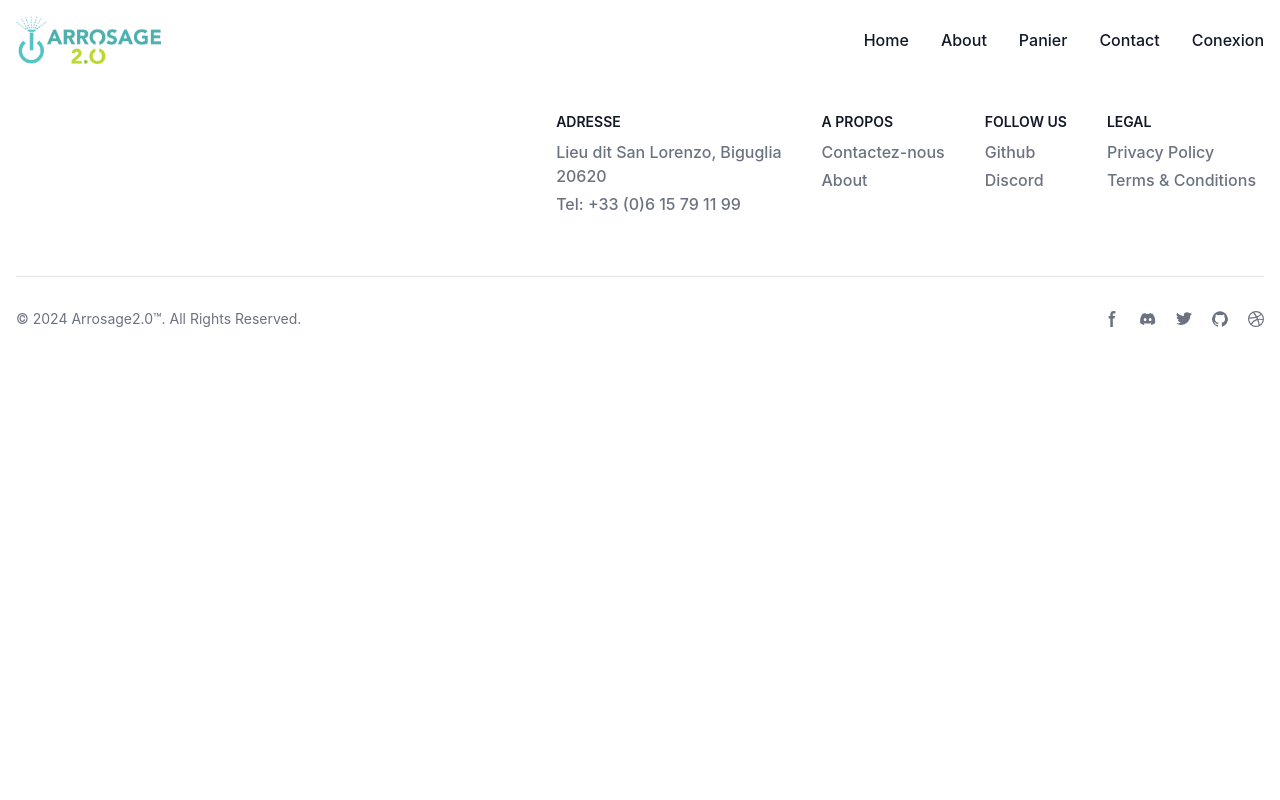
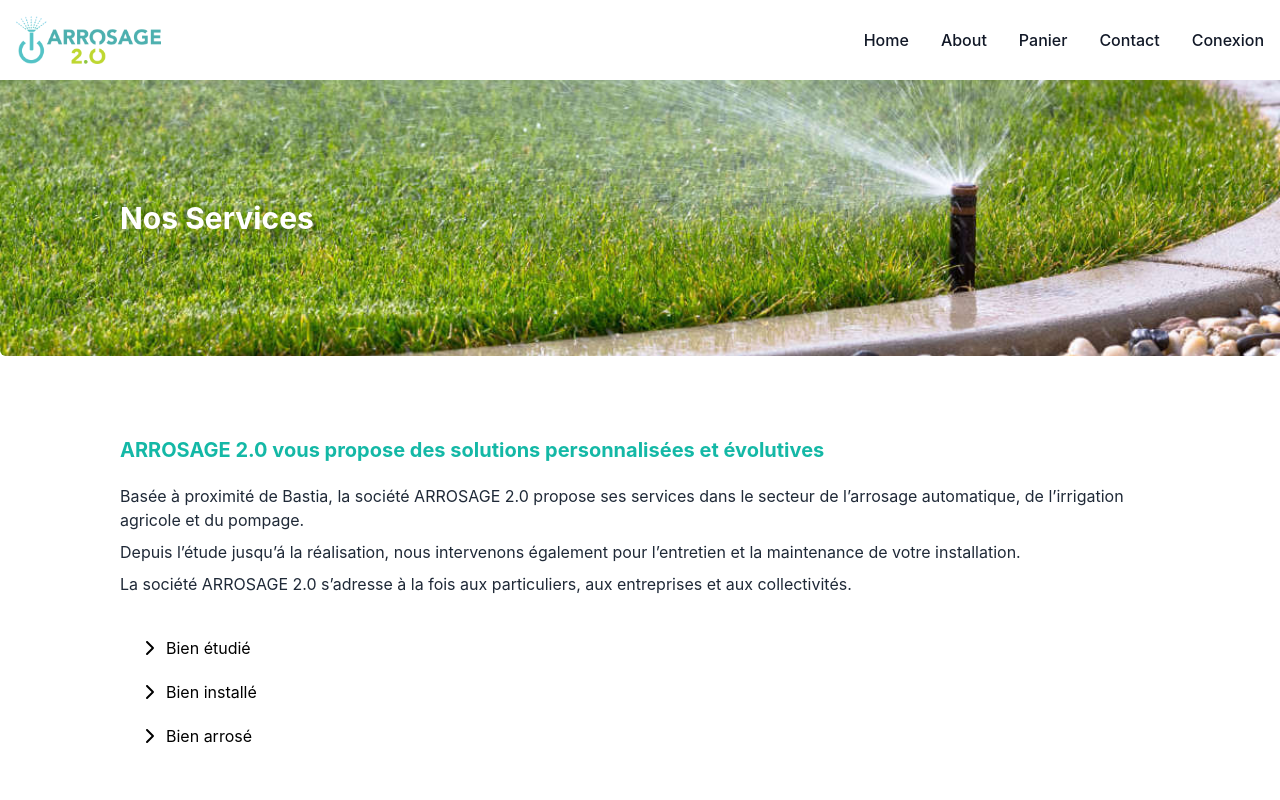
Before and after one commit to thibaultcorouge/Eshop, a React (Create React App) app in the folder front/arrosage2/: page /about in a window 1280 px wide. Shown: the top 800 px of the page. Built offline with nearby package versions, Linux system fonts and the light colour scheme.

Commit message:
adding About page with accordion adding user pages for next improvement wip on Carousel

```diff
--- a/front/arrosage2/package.json
+++ b/front/arrosage2/package.json
@@ -3,6 +3,11 @@
   "version": "0.1.0",
   "private": true,
   "dependencies": {
+    "@fortawesome/fontawesome-svg-core": "^6.5.1",
+    "@fortawesome/free-brands-svg-icons": "^6.5.1",
+    "@fortawesome/free-regular-svg-icons": "^6.5.1",
+    "@fortawesome/free-solid-svg-icons": "^6.5.1",
+    "@fortawesome/react-fontawesome": "^0.2.0",
     "@testing-library/jest-dom": "^5.17.0",
     "@testing-library/react": "^13.4.0",
     "@testing-library/user-event": "^13.5.0",
--- a/front/arrosage2/src/Routes.tsx
+++ b/front/arrosage2/src/Routes.tsx
@@ -3,6 +3,7 @@ import Home from "./pages/Home";
 import Contact from "./pages/Contact";
 import Signin from "./pages/Signin"
 import Signup from "./pages/Signup"
+import About from "./pages/About"
 
 function AppRoutes() {
     return (
@@ -11,6 +12,7 @@ function AppRoutes() {
             <Route path="/" element={<Home />} />
             <Route path="/signin" element={<Signin />}/>
             <Route path="/signup" element={<Signup />}/>
+            <Route path="/about" element={<About />} />
             <Route path="/contact" element={<Contact />} />
         </Routes>
     </BrowserRouter>
--- a/front/arrosage2/src/components/banner/banner.tsx
+++ b/front/arrosage2/src/components/banner/banner.tsx
@@ -28,7 +28,7 @@ function Banner() {
                         <a href="/" className="block py-2 px-3 text-gray-900 rounded hover:bg-gray-100 md:hover:bg-transparent md:border-0 md:hover:text-blue-700 md:p-0 dark:text-white md:dark:hover:text-blue-500 dark:hover:bg-gray-700 dark:hover:text-white md:dark:hover:bg-transparent" aria-current="page">Home</a>
                         </li>
                         <li>
-                        <a href="#" className="block py-2 px-3 text-gray-900 rounded hover:bg-gray-100 md:hover:bg-transparent md:border-0 md:hover:text-blue-700 md:p-0 dark:text-white md:dark:hover:text-blue-500 dark:hover:bg-gray-700 dark:hover:text-white md:dark:hover:bg-transparent">About</a>
+                        <a href="/about" className="block py-2 px-3 text-gray-900 rounded hover:bg-gray-100 md:hover:bg-transparent md:border-0 md:hover:text-blue-700 md:p-0 dark:text-white md:dark:hover:text-blue-500 dark:hover:bg-gray-700 dark:hover:text-white md:dark:hover:bg-transparent">About</a>
                         </li>
                         <li>
                         <a href="#" className="block py-2 px-3 text-gray-900 rounded hover:bg-gray-100 md:hover:bg-transparent md:border-0 md:hover:text-blue-700 md:p-0 dark:text-white md:dark:hover:text-blue-500 dark:hover:bg-gray-700 dark:hover:text-white md:dark:hover:bg-transparent">Panier</a>
--- /dev/null
+++ b/front/arrosage2/src/components/collapse/collapse.tsx
@@ -0,0 +1,38 @@
+import {useState} from "react"
+import { FontAwesomeIcon } from '@fortawesome/react-fontawesome'
+import { faChevronRight } from '@fortawesome/free-solid-svg-icons';
+import { faChevronDown } from '@fortawesome/free-solid-svg-icons';
+
+    interface IProps {
+        paragraphs: {
+            key: string;
+            title: string;
+            content: string;
+        }[];
+    }
+
+    const Collapsible: React.FC<IProps> = ({paragraphs}) => {
+        const [isOpen, setIsOpen] = useState<{[key: string]: boolean}>({});
+
+
+        const handleFilterOpening = (key: string) => {
+            setIsOpen((prev) => ({...prev, [key]: !prev[key]}))
+        };
+
+
+
+        return(
+            <div>
+                {paragraphs.map(({key, title, content}) => (
+                        <div className="m-5 " key={key}>
+                            <button className="flex items-center " type="button" onClick={() => handleFilterOpening(key)}>
+                                {isOpen[key] ? (<FontAwesomeIcon icon={faChevronDown} className="m-1"/>):(<FontAwesomeIcon icon={faChevronRight} className="m-1" />) }<h2 className="pl-2">{title}</h2>
+                            </button>
+                            {isOpen[key] && <div className="m-2">{content}</div>}
+                        </div>
+                ))}
+            </div>
+        );
+    };
+
+   export default Collapsible;
--- a/front/arrosage2/src/pages/About.tsx
+++ b/front/arrosage2/src/pages/About.tsx
@@ -1 +1,45 @@
-export{}
+import backgroundImage from "../assets/arrosage-banniere-services-3.jpg"
+import Collapse from "../components/collapse/collapse";
+function About() {
+
+    const paragraphs = [
+        {
+            key : "section1",
+            title:"Bien étudié",
+            content:"A partir de vues aériennes, de photos, d’un relevé sur le terrain, nous étudions la faisabilité de votre projet en fonction de vos besoins et de vos souhaits."
+        },
+        {
+            key : "section2",
+            title:"Bien installé",
+            content:"L’utilisation du matériel et des techniques les mieux adaptés, permettent d’optimiser votre installation. La diversité des solutions proposées pour l’arrosage automatique et l’irrigation agricole permet de répondre aux différents besoins."
+        },
+        {
+            key : "section3",
+            title:"Bien arrosé",
+            content:"Ainsi, vous obtiendrez la solution la plus rationnelle pour apporter à vos végétaux le juste besoin en eau."
+        },
+    ]
+
+    return(
+        <section>
+            <div className="object-cover bg-cover bg-center h-auto w-auto p-20 rounded-b-md" style={{ backgroundImage : `url(${backgroundImage})`}} >
+                <h1 className="font-bold p-10 text-white text-3xl text-center md:text-left" >Nos Services</h1>
+            </div>
+            <div className="m-20">
+                <div className="m-10">
+                    <h2 className="m-50 mb-5 text-center text-teal-500 text-xl font-bold md:text-left">ARROSAGE 2.0 vous propose des solutions personnalisées et évolutives</h2>
+
+                    <p className="text-center text-gray-800 mb-3 md:text-left md:mb-2">Basée à proximité de Bastia, la société ARROSAGE 2.0 propose ses services dans le secteur de l’arrosage automatique, de l’irrigation agricole et du pompage.</p>
+                    <p className="text-center text-gray-800 mb-3 md:text-left md:mb-2">Depuis l’étude jusqu’á la réalisation,  nous intervenons également pour l’entretien et la maintenance de votre installation.</p>
+                    <p className=" text-center text-gray-800 mb-3 md:text-left md:mb-3">La société ARROSAGE 2.0 s’adresse à la fois aux particuliers, aux entreprises et aux collectivités.</p>
+                </div>
+                <div className="m-10">
+                    <Collapse paragraphs={paragraphs}/>
+                </div>
+            </div>
+        </section>
+
+    )
+};
+
+export default About;
--- a/front/arrosage2/src/pages/Home.tsx
+++ b/front/arrosage2/src/pages/Home.tsx
@@ -1,4 +1,5 @@
-import Menu from "../components/menu/menu";
+import Menu from "../components/menu/menu"
+// import Carousel from "../components/carousel/carousel"
 
 function Home() {
   return (
@@ -6,6 +7,7 @@ function Home() {
     <nav>
         <Menu/>
     </nav>
+    {/* <Carousel /> */}
     </div>
   );
 }
--- /dev/null
+++ b/front/arrosage2/src/pages/User.tsx
@@ -0,0 +1 @@
+export{}
```
Also changed, not shown: front/arrosage2/src/components/carousel/carousel.tsx (added, +66 -0 lines), front/arrosage2/src/assets/arrosage-banniere-services-3.jpg (added), 1 other file (tests, documents, lock files or other folders).
